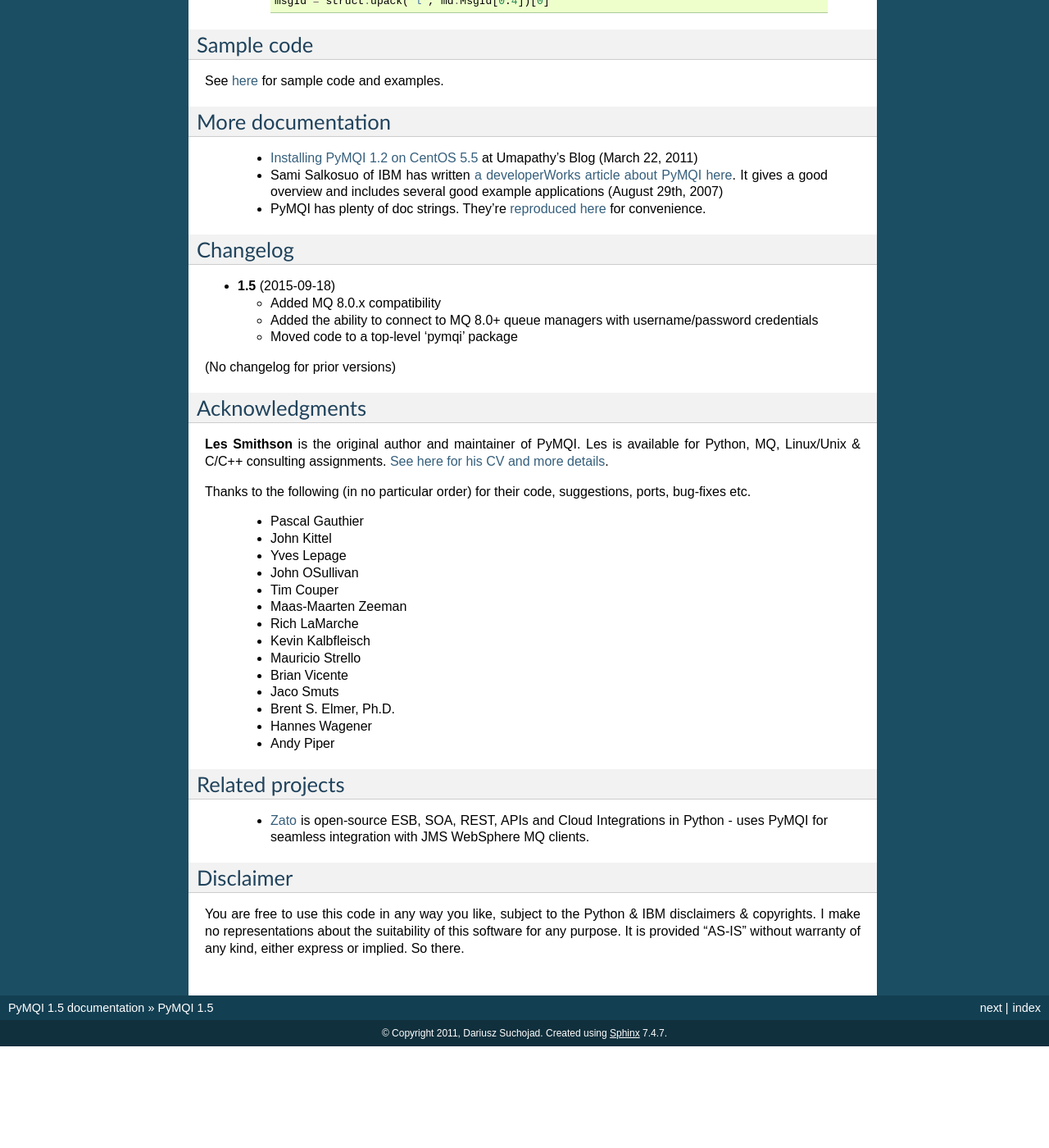
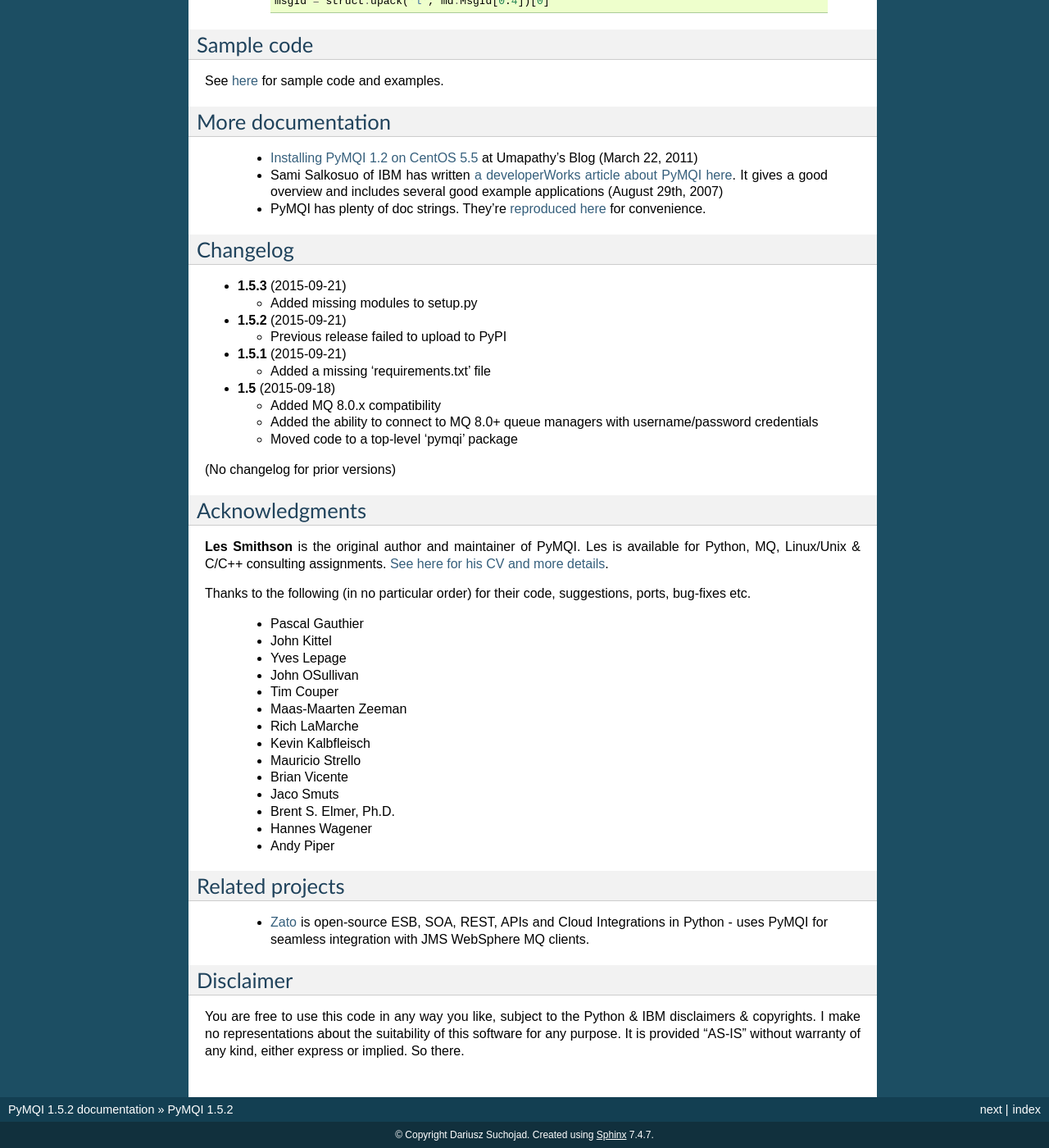
Before and after one commit to dsuch/pymqi, a Sphinx documentation site: the page built from docs/index.rst, in a window 1280 px wide and 1400 px high, scrolled down 6858 px. Shown: the whole window at 82% size. Built offline with Sphinx 7.4.7, drawn with Linux system fonts in a browser that asks for light colours; before the commit the page ends 8134 px from its top, so only the background shows below that; some of the changed text lies outside the part shown.

Commit message:
Adding missing files.

```diff
--- a/docs/conf.py
+++ b/docs/conf.py
@@ -38,16 +38,16 @@
 
 # General information about the project.
 project = u'PyMQI'
-copyright = u'2011, Dariusz Suchojad'
+copyright = u'Dariusz Suchojad'
 
 # The version info for the project you're documenting, acts as replacement for
 # |version| and |release|, also used in various other places throughout the
 # built documents.
 #
 # The short X.Y version.
-version = '1.5'
+version = '1.5.2'
 # The full version, including alpha/beta/rc tags.
-release = '1.5'
+release = '1.5.2'
 
 # The language for content autogenerated by Sphinx. Refer to documentation
 # for a list of supported languages.
--- a/docs/index.rst
+++ b/docs/index.rst
@@ -3,8 +3,8 @@
    You can adapt this file completely to your liking, but it should at least
    contain the root `toctree` directive.
 
-PyMQI 1.5
-=========
+PyMQI 1.5.2
+===========
 
 .. note::
 
@@ -435,6 +435,18 @@
 Changelog
 ==================
 
+* **1.5.3** (2015-09-21)
+
+  * Added missing modules to setup.py
+
+* **1.5.2** (2015-09-21)
+
+  * Previous release failed to upload to PyPI
+
+* **1.5.1** (2015-09-21)
+
+  * Added a missing 'requirements.txt' file
+
 * **1.5** (2015-09-18)
 
   * Added MQ 8.0.x compatibility
```
Also changed, not shown: 5 other files.
